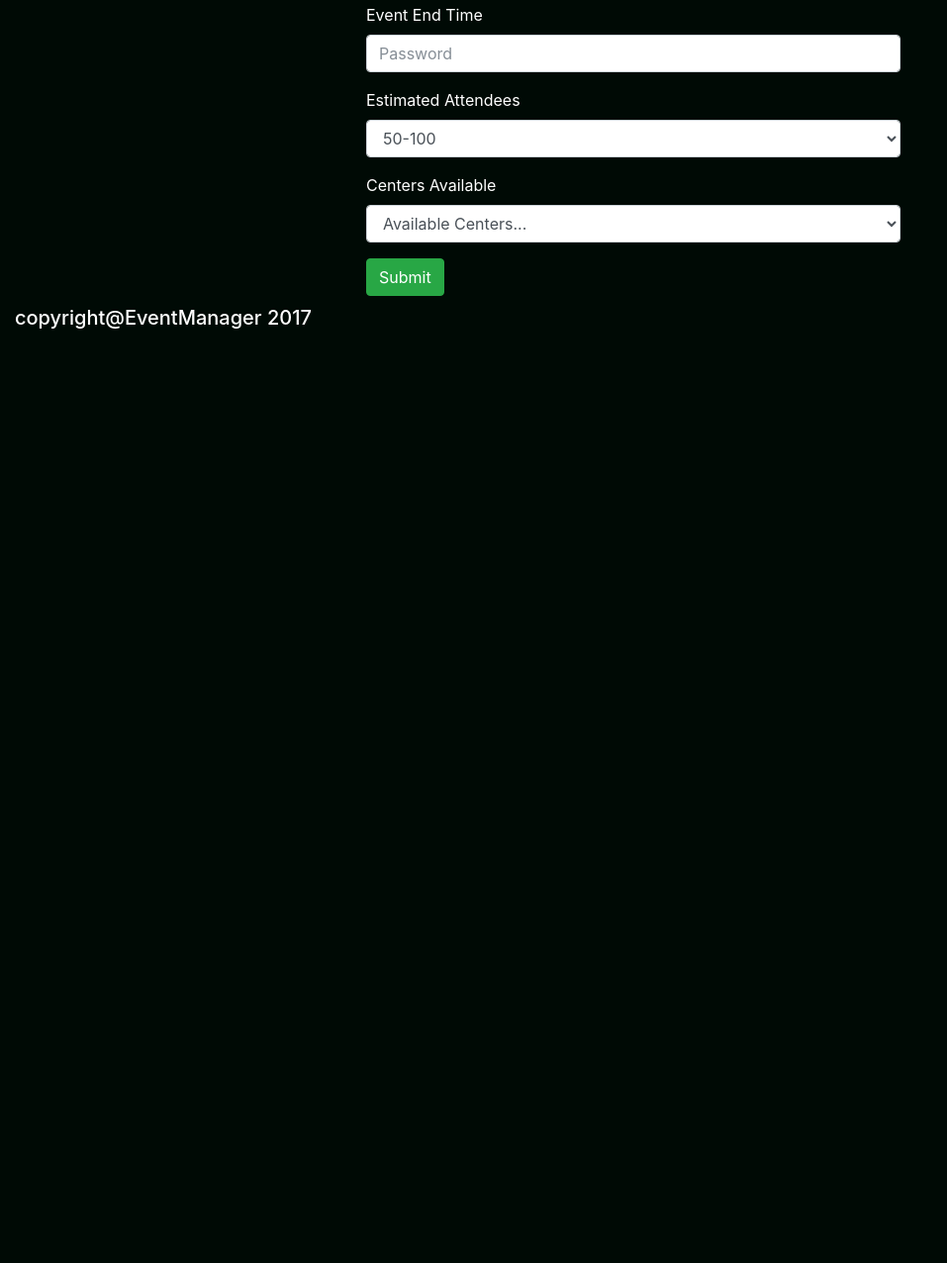
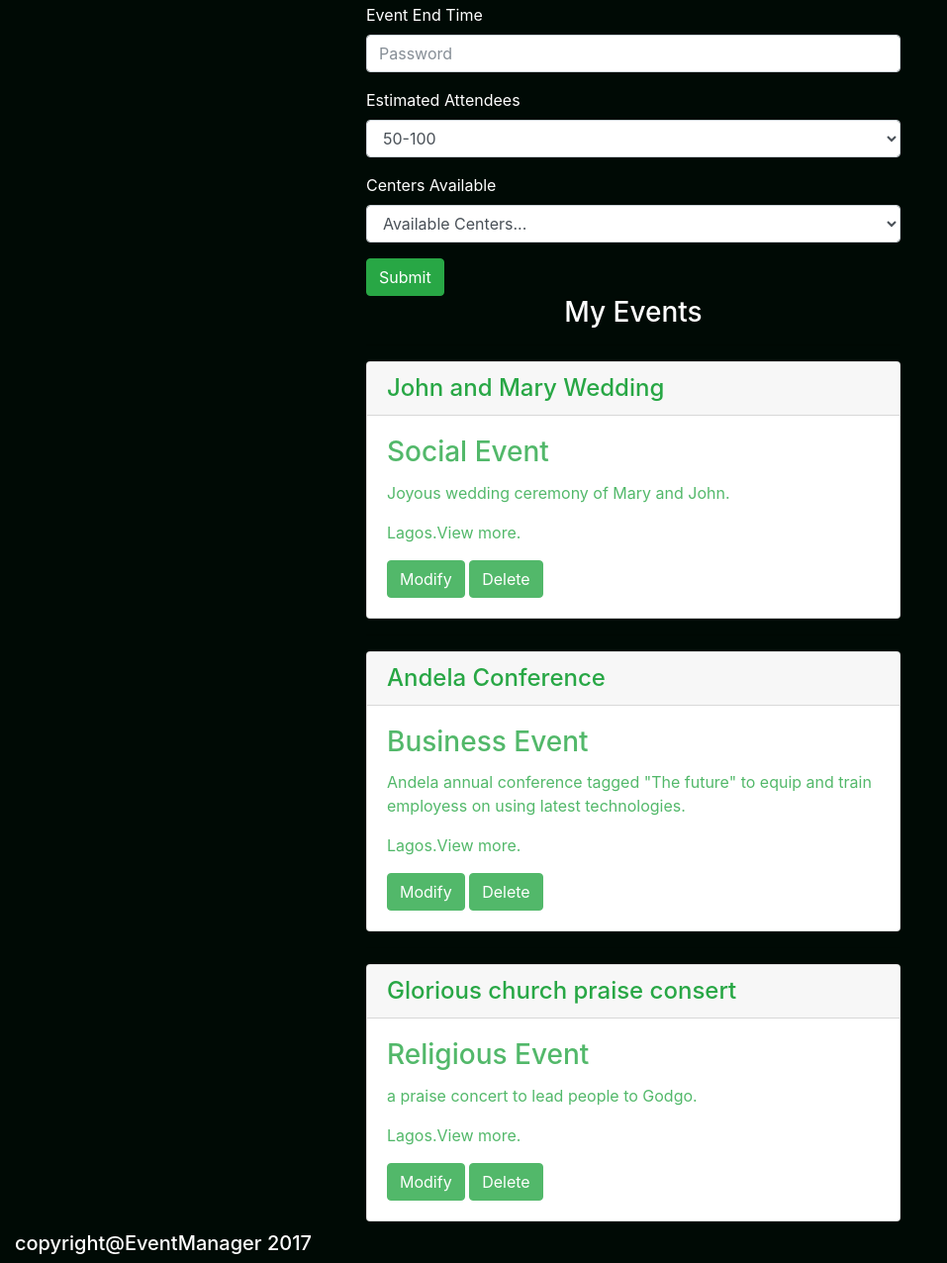
Before and after one commit to OKiMaureen/EventManager, a plain HTML site: page template/event.html in a window 1280 px wide. Shown: the part 636-1912 px from the top of the page at 99% size, without its empty margins (0-957 px from the left). Before the commit the page ends 977 px from the top, so only its background shows below. Drawn offline with nearby package versions, Linux system fonts and the light colour scheme.

Commit message:
feature(UI-event-page)add my event section and add cards to section

```diff
--- a/template/event.html
+++ b/template/event.html
@@ -32,13 +32,12 @@
               <li class="nav-item">
                 <a class="nav-link " href="#my-event-section">My Event</a>
               </li>
-              <button type="submit" class="btn btn-success">Sign Out</button>
-
             </ul>
             <form class="form-inline my-2 my-lg-0">
                 <input class="form-controucl mr-sm-2" type="search" placeholder="Search Center" aria-label="Search">
                 <button class="btn btn-outline-scess my-2 my-sm-0" type="submit">Search</button>
             </form>
+            <button type="submit" class="text-success ml-5 mr-5">Sign Out</button>
           </div>
         </div>
       </nav>
@@ -50,7 +49,9 @@
             <div class="container">
               <div class="row">
                   <div class="col-md-6 mx-auto">
-                      <h4 class="text-center">Create New Event</h4>
+                      <h4 class="text-center text-success">Create New Event</h4>
+
+                      <!--form-->
                       <form>
                           <div class="form-group">
                               <label for="eventName">Event Name</label>
@@ -123,20 +124,62 @@
                         </form>
 
                   </div>
+
               </div>
 
             </div>
           </section>
 
 
+
         <!--my-event-section-->
         <section id="my-event-section">
-        </section>
+            <div class="container">
+              <div class="row">
+                  <div class="col-md-6 mx-auto">
+                      <h3 class="text-center">My Events</h3>
+                      <hr>
 
-
+                      <!--cards-->
+                      <div class="card">
+                          <h4 class="card-header text-success">John and Mary Wedding</h4>
+                          <div class="card-body">
+                            <h3 class="card-title text-success">Social Event</h3>
+                            <p class="card-text text-success">Joyous wedding ceremony of Mary and John.</p>
+                            <p class="card-text text-success">Lagos.<a href="#"class="text-success">View more.</a></p>
+                            <a href="#" class="btn btn-success">Modify</a>
+                            <a href="#" class="btn btn-success">Delete</a>
+                          </div>
+                        </div>
+                      <hr>
+                      <div class="card">
+                          <h4 class="card-header text-success">Andela Conference</h4>
+                          <div class="card-body">
+                            <h3 class="card-title text-success">Business Event</h3>
+                            <p class="card-text text-success">Andela annual conference tagged "The future" to equip and train employess on using latest technologies.</p>
+                            <p class="card-text text-success">Lagos.<a href="#"class=" text-success">View more.</a></p>
+                            <a href="#" class="btn btn-success">Modify</a>
+                            <a href="#" class="btn btn-success">Delete</a>
+                          </div>
+                        </div>
+                        <hr>
+                        <div class="card">
+                            <h4 class="card-header text-success">Glorious church praise consert</h4>
+                            <div class="card-body">
+                              <h3 class="card-title text-success">Religious Event</h3>
+                              <p class="card-text text-success">a praise concert to lead people to Godgo.</p>
+                              <p class="card-text text-success">Lagos.<a href="#"class="text-success">View more.</a></p>
+                              <a href="#" class="btn btn-success">Modify</a>
+                              <a href="#" class="btn btn-success">Delete</a>
+                            </div>
+                          </div>
+                    </div>
+                 </div>
+              </div>
+          </section>
           <footer class="col-md-12" style="margin-top:10px;">
-              <div><h5>copyright@EventManager 2017</h5></div>
-            </footer>
+            <div><h5>copyright@EventManager 2017</h5></div>
+          </footer>
 
         <!-- Optional JavaScript -->
         <!-- jQuery first, then Popper.js, then Bootstrap JS -->
```
